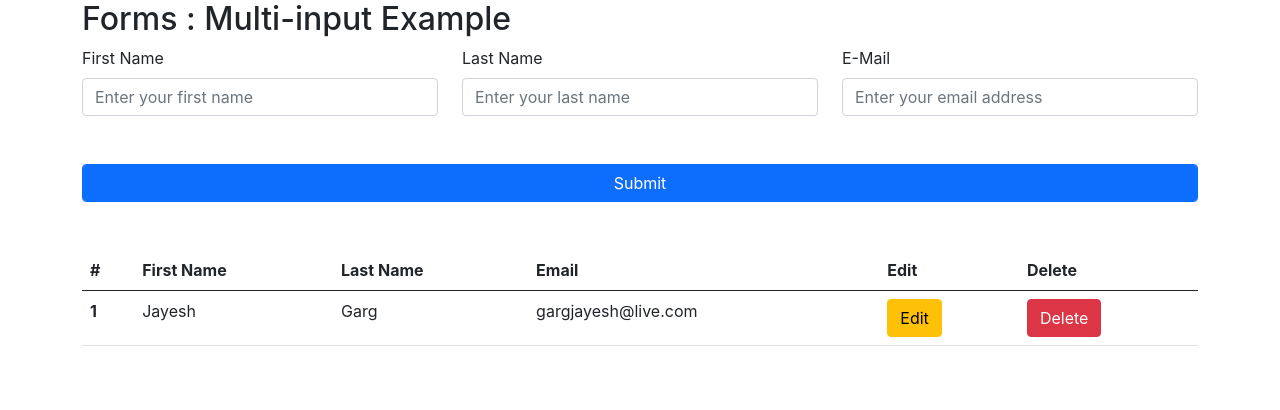
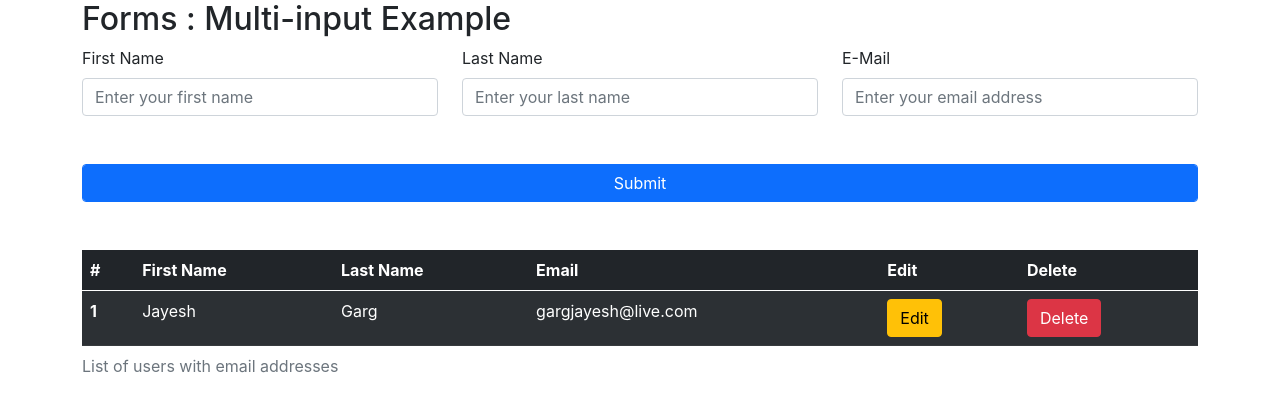
Before and after one commit to jayeshgarg/react-template, a React app: page / in a window 1280 px wide. Shown: the top 410 px of the page. Built offline with nearby package versions, Linux system fonts and the light colour scheme.

Commit message:
some bootstrap

```diff
--- a/src/components/advance/14.jsx
+++ b/src/components/advance/14.jsx
@@ -118,7 +118,7 @@ const FormBasicsMultipleInputExample = () => {
                         </label>
                         <input
                             className='form-control'
-                            type='text'
+                            type='email'
                             id='email'
                             name='email'
                             placeholder='Enter your email address'
@@ -137,7 +137,8 @@ const FormBasicsMultipleInputExample = () => {
                 </form>
             </article>
             <article>
-                <table className='table'>
+                <table className='table table-dark table-striped table-hover'>
+                    <caption>List of users with email addresses</caption>
                     <thead>
                         <tr>
                             <th scope='col'>#</th>
```
